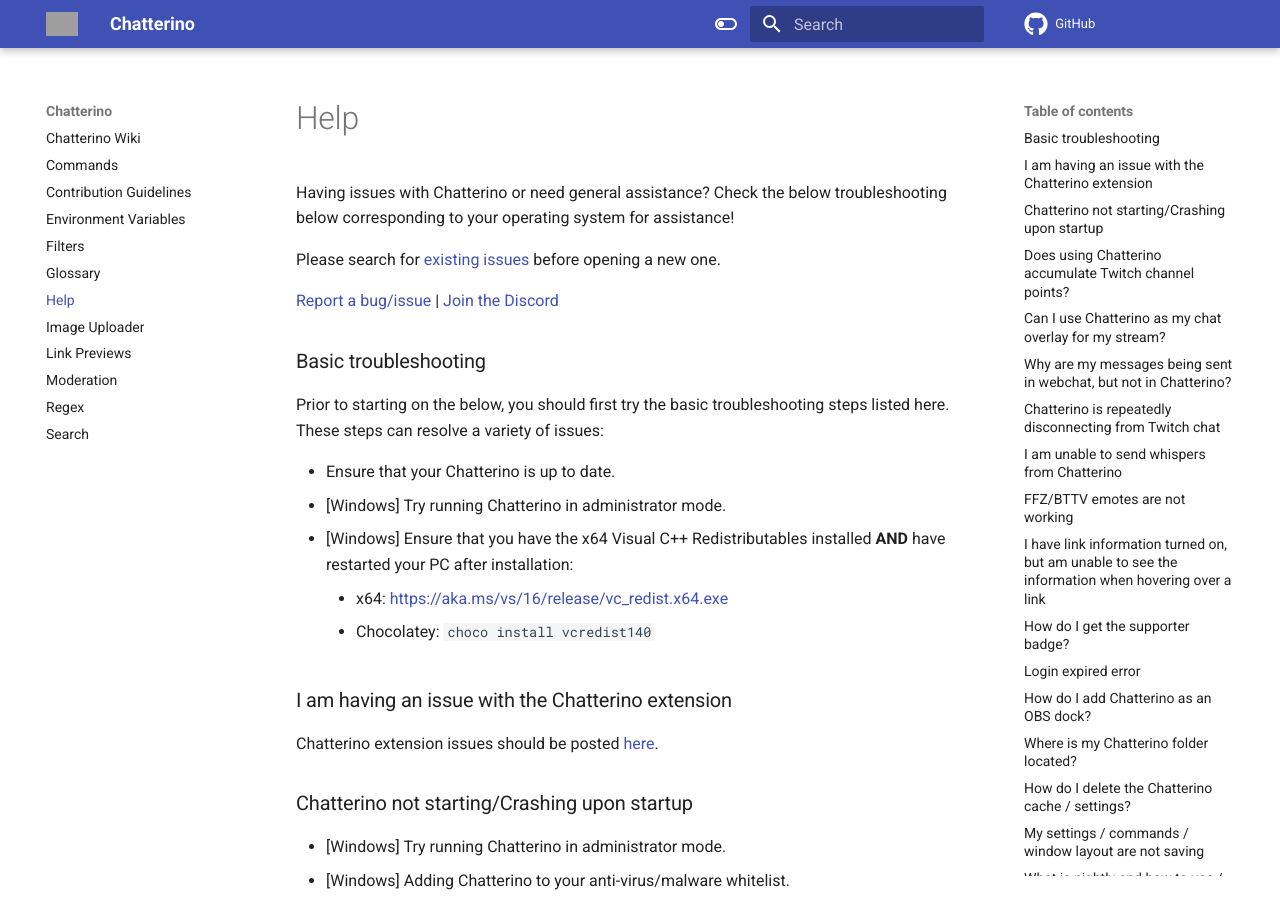
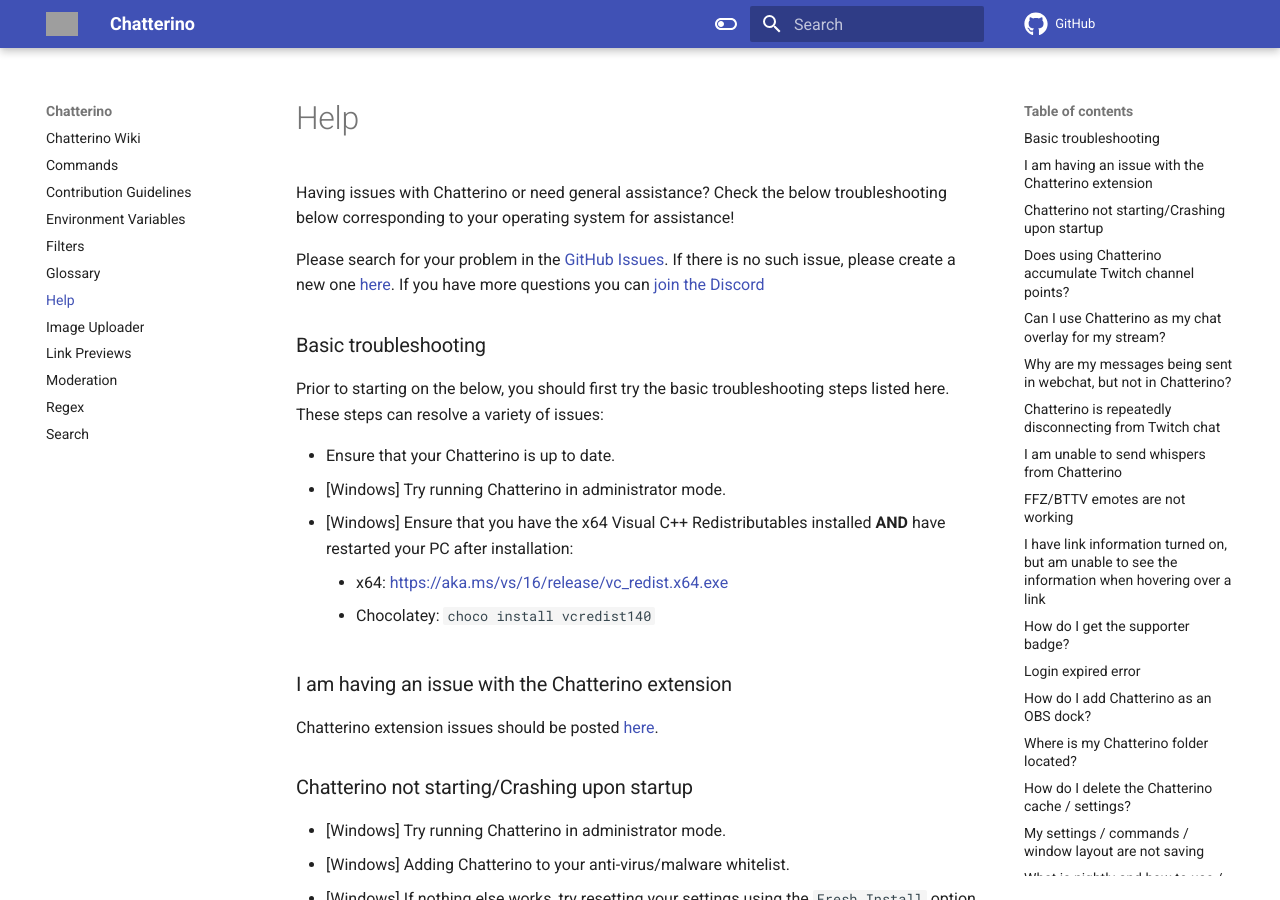
Before and after one commit to Chatterino/wiki, an MkDocs documentation site: the page built from docs/Help.md, in a window 1280 px wide and 900 px high. Built offline with MkDocs 1.6.1 and Material for MkDocs 9.7.7, drawn with Linux system fonts in a browser that asks for light colours; comment, search, counter and statistics services are not loaded; grey boxes are pictures that could not be loaded.

Commit message:
Rewrite this thing

```diff
--- a/docs/Help.md
+++ b/docs/Help.md
@@ -1,8 +1,12 @@
 Having issues with Chatterino or need general assistance? Check the below troubleshooting below corresponding to your operating system for assistance!
 
-Please search for [existing issues](https://github.com/Chatterino/chatterino2/issues?q=is%3Aissue+is%3Aopen+sort%3Aupdated-desc) before opening a new one.
+Please search for your problem in the [GitHub Issues][githubissues].  If there
+is no such issue, please create a new one [here][newissue]. If you have more
+questions you can [join the Discord](https://discord.gg/qq7DDxjste)
 
-[Report a bug/issue](https://github.com/Chatterino/chatterino2/issues/new/choose) | [Join the Discord](https://discord.gg/qq7DDxjste)
+[githubissues]: https://github.com/Chatterino/chatterino2/issues?q=is%3Aissue+is%3Aopen+sort%3Aupdated-desc
+[newissue]: https://github.com/Chatterino/chatterino2/issues/new/choose
+
 
 ### Basic troubleshooting
 Prior to starting on the below, you should first try the basic troubleshooting steps listed here. These steps can resolve a variety of issues:
```
